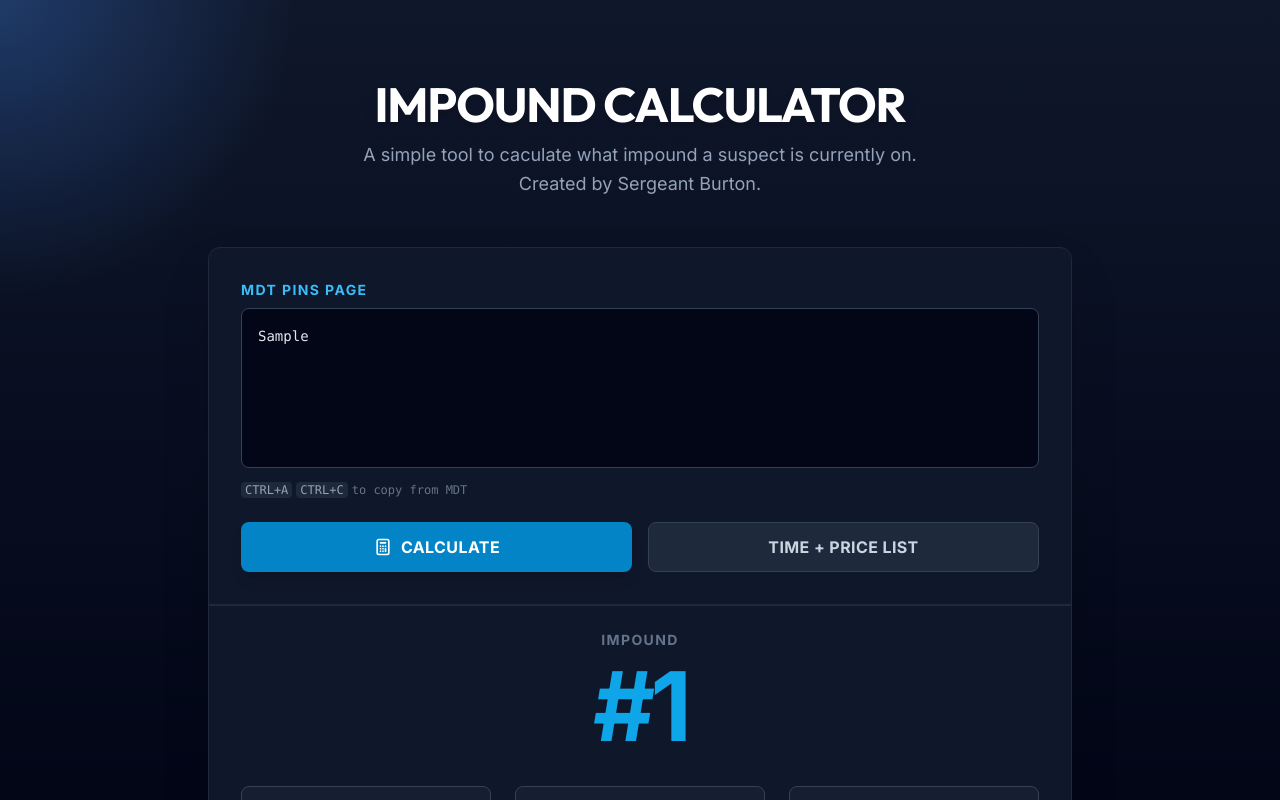
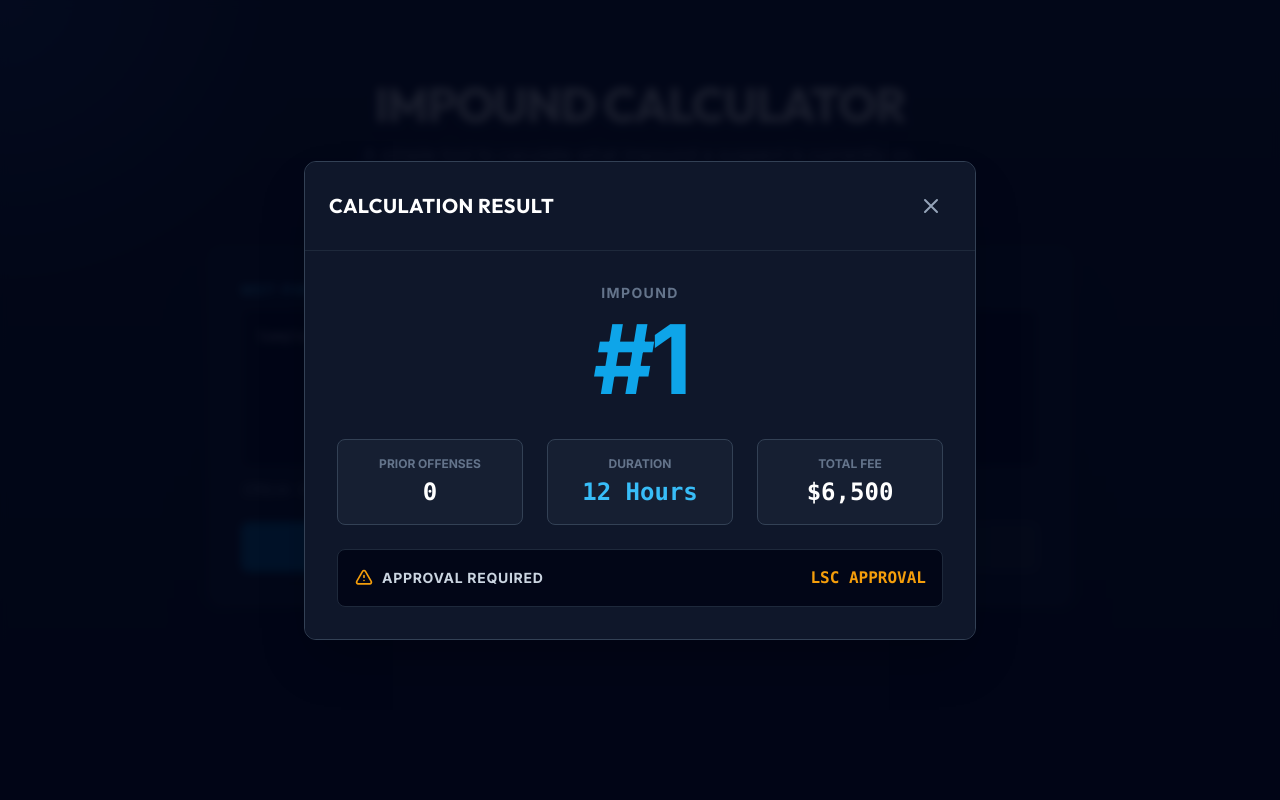
Before and after one commit to 0libote/impound-tool, a React (Vite) app: page / in a window 1280 px wide. Both pictures are taken after typing "Sample" into the empty fields and a click on the button "CALCULATE". Shown: the top 800 px of the page. Built offline with nearby package versions, Linux system fonts and the light colour scheme.

Commit message:
Refactor result display into modal dialog
Moved the result section from inline rendering to a modal dialog using AnimatePresence and motion components. This improves user experience by overlaying results and allowing dismissal by clicking outside or using a close button.

```diff
--- a/src/App.jsx
+++ b/src/App.jsx
@@ -152,33 +152,56 @@ const App = () => {
             </div>
           </div>
 
-          {/* Results Section - Dark Theme */}
-          <AnimatePresence mode="wait">
+          {/* Results Section - Dark Theme - REMOVED INLINE */}
+        </motion.div>
+      </motion.div>
+
+      {/* Result Modal */}
+      <AnimatePresence>
         {result && (
           <motion.div
-                key="result"
-                variants={resultVariants}
-                initial="hidden"
-                animate="visible"
-                exit="exit"
-                className="bg-slate-900 text-slate-200"
+            initial={{ opacity: 0 }}
+            animate={{ opacity: 1 }}
+            exit={{ opacity: 0 }}
+            className="fixed inset-0 bg-slate-950/90 backdrop-blur-sm flex items-center justify-center p-4 z-50"
+            onClick={() => setResult(null)}
           >
-                <div className="p-8 pt-6 border-t border-slate-800">
+            <motion.div
+              initial={{ opacity: 0, scale: 0.95 }}
+              animate={{ opacity: 1, scale: 1 }}
+              exit={{ opacity: 0, scale: 0.95 }}
+              transition={{ duration: 0.2 }}
+              onClick={(e) => e.stopPropagation()}
+              className="bg-slate-900 border border-slate-700 rounded-xl shadow-2xl max-w-2xl w-full overflow-hidden flex flex-col relative z-50"
+            >
+              <div className="p-6 border-b border-slate-800 flex justify-between items-center bg-slate-900">
+                <h3 className="text-xl font-bold text-white font-display uppercase tracking-wide">Calculation Result</h3>
+                <button
+                  onClick={() => setResult(null)}
+                  className="text-slate-400 hover:text-white hover:bg-white/10 p-2 rounded-full transition-colors"
+                >
+                  <svg className="w-6 h-6" fill="none" stroke="currentColor" viewBox="0 0 24 24">
+                    <path strokeLinecap="round" strokeLinejoin="round" strokeWidth={2} d="M6 18L18 6M6 6l12 12" />
+                  </svg>
+                </button>
+              </div>
+
+              <div className="p-8 bg-slate-900 text-slate-200">
                 <div className="mb-8 text-center">
                   <div className="text-sm font-bold text-slate-500 uppercase mb-2 tracking-widest">Impound</div>
                   <div className="text-8xl font-black text-police-500 tracking-tighter">#{result.offenceNumber}</div>
                 </div>
 
                 <div className="grid grid-cols-1 md:grid-cols-3 gap-6 mb-6">
-                    <div className="bg-slate-800/50 p-4 rounded-lg border border-slate-700">
+                  <div className="bg-slate-800/50 p-4 rounded-lg border border-slate-700 text-center">
                     <div className="text-xs font-bold text-slate-500 uppercase mb-1">Prior Offenses</div>
                     <div className="text-2xl font-mono font-bold text-white">{result.totalMatches}</div>
                   </div>
-                    <div className="bg-slate-800/50 p-4 rounded-lg border border-slate-700">
+                  <div className="bg-slate-800/50 p-4 rounded-lg border border-slate-700 text-center">
                     <div className="text-xs font-bold text-slate-500 uppercase mb-1">Duration</div>
                     <div className="text-2xl font-mono font-bold text-police-400">{result.time}</div>
                   </div>
-                    <div className="bg-slate-800/50 p-4 rounded-lg border border-slate-700">
+                  <div className="bg-slate-800/50 p-4 rounded-lg border border-slate-700 text-center">
                     <div className="text-xs font-bold text-slate-500 uppercase mb-1">Total Fee</div>
                     <div className="text-2xl font-mono font-bold text-white">{result.price}</div>
                   </div>
@@ -195,10 +218,9 @@ const App = () => {
                 </div>
               </div>
             </motion.div>
+          </motion.div>
         )}
       </AnimatePresence>
-        </motion.div>
-      </motion.div>
 
       {/* Offence Scale Modal */}
       <AnimatePresence>
```
Lines whose indentation alone changed are shown as unchanged.
